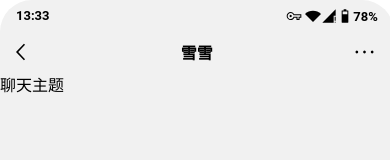
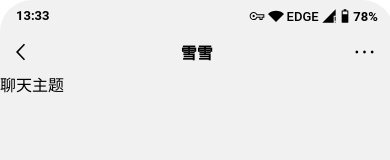
Before and after one commit to xubeiyan/ni-chat, a React (Vite) app: page / in a window 390 px wide. Shown: the top 160 px of the page. Built offline with nearby package versions, Linux system fonts and the light colour scheme.

Commit message:
add wireless generation text on phone status bar

```diff
--- a/src/components/Main.jsx
+++ b/src/components/Main.jsx
@@ -18,7 +18,10 @@ const Main = () => {
   };
   return (
     <div className="main-container" style={roundRadiusStyle}>
-      <PhoneStatusBar type={phoneType} wifi={60} cellular={'noInternet'} battery={78}/>
+      <PhoneStatusBar
+        type={phoneType}
+        wifi={60} cellular={'noInternet'}
+        battery={78} wirelessGeneration="EDGE" />
       <ChatTitle name="雪雪" />
       <ChatBody />
       <MessageBar />
--- a/src/components/PhoneStatusBar.jsx
+++ b/src/components/PhoneStatusBar.jsx
@@ -1,7 +1,7 @@
 import Time from "./statusBar/Time";
 import RightPart from './statusBar/RightPart';
 
-function PhoneStatusBar({wifi, battery, cellular}) {
+function PhoneStatusBar({ wifi, battery, cellular, wirelessGeneration }) {
   const style = {
     padding: '.5em 1em',
     display: 'flex',
@@ -11,7 +11,9 @@ function PhoneStatusBar({wifi, battery, cellular}) {
   return (
     <div style={style}>
       <Time />
-      <RightPart wifi={wifi} battery={battery} cellular={cellular}/>
+      <RightPart wifi={wifi}
+        battery={battery} cellular={cellular}
+        wirelessGeneration={wirelessGeneration} />
     </div>
   );
 }
--- a/src/components/statusBar/RightPart.jsx
+++ b/src/components/statusBar/RightPart.jsx
@@ -13,13 +13,13 @@ const rightPartStyle = {
   alignItems: 'center'
 }
 
-const RightPart = ({battery, cellular}) => {
+const RightPart = ({battery, cellular, wirelessGeneration}) => {
 
   return (
     <span style={rightPartStyle}>
       <img style={{...style, paddingRight: '.2em'}} src={vpn} />
       <img style={style} src={wifiIcon} />
-      <CellularIcon celluar={cellular}/>
+      <CellularIcon celluar={cellular} wirelessGeneration={wirelessGeneration}/>
       <BatteryIcon battery={battery}/>
     </span>
   );
--- a/src/components/statusBar/cellular/CellularIcon.jsx
+++ b/src/components/statusBar/cellular/CellularIcon.jsx
@@ -9,7 +9,13 @@ const style = {
     height: '1em',
 }
 
-const CellularIcon = ({ celluar }) => {
+const wirelessStyle = {
+    fontSize: 'small',
+    fontWeight: 500,
+    padding: '0 .2em'
+}
+
+const CellularIcon = ({ celluar, wirelessGeneration }) => {
     let cellularIconEnum = cellularIconNoInternet;
     if (celluar > 80) cellularIconEnum = cellularIcon4;
     else if (celluar > 60) cellularIconEnum = cellularIcon3;
@@ -17,8 +23,13 @@ const CellularIcon = ({ celluar }) => {
     else if (celluar > 20) cellularIconEnum = cellularIcon1;
     else if (celluar > 0) cellularIconEnum = cellularIcon0;
     else if (celluar == 'noInternet') cellularIconEnum = cellularIconNoInternet;
+
+    console.log(wirelessGeneration)
     return (
-        <img style={style} src={cellularIconEnum} />
+        <>
+            {wirelessGeneration !== undefined && <span style={wirelessStyle}>{ wirelessGeneration }</span>}
+            <img style={style} src={cellularIconEnum} />
+        </>
     )
 }
 
```
